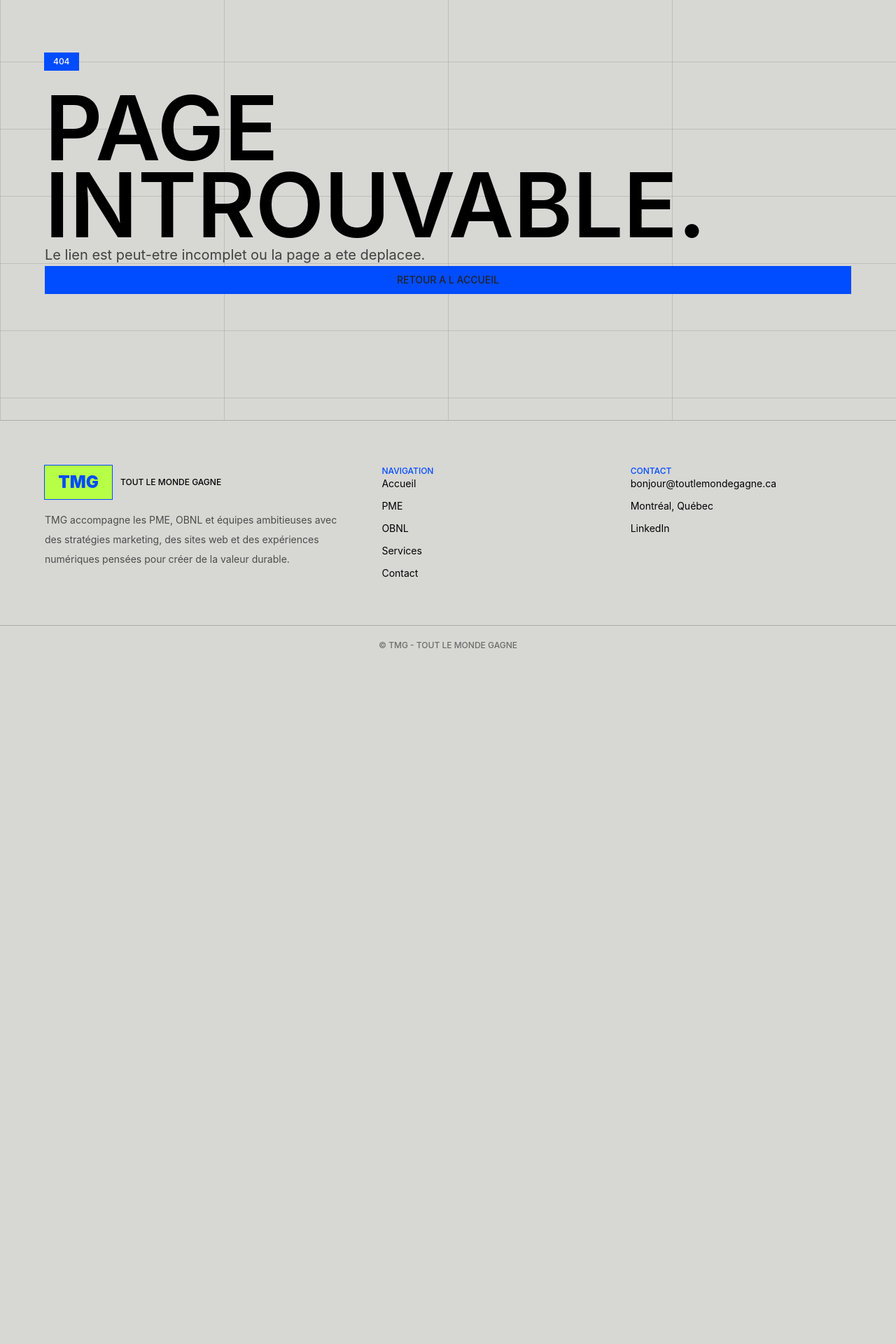
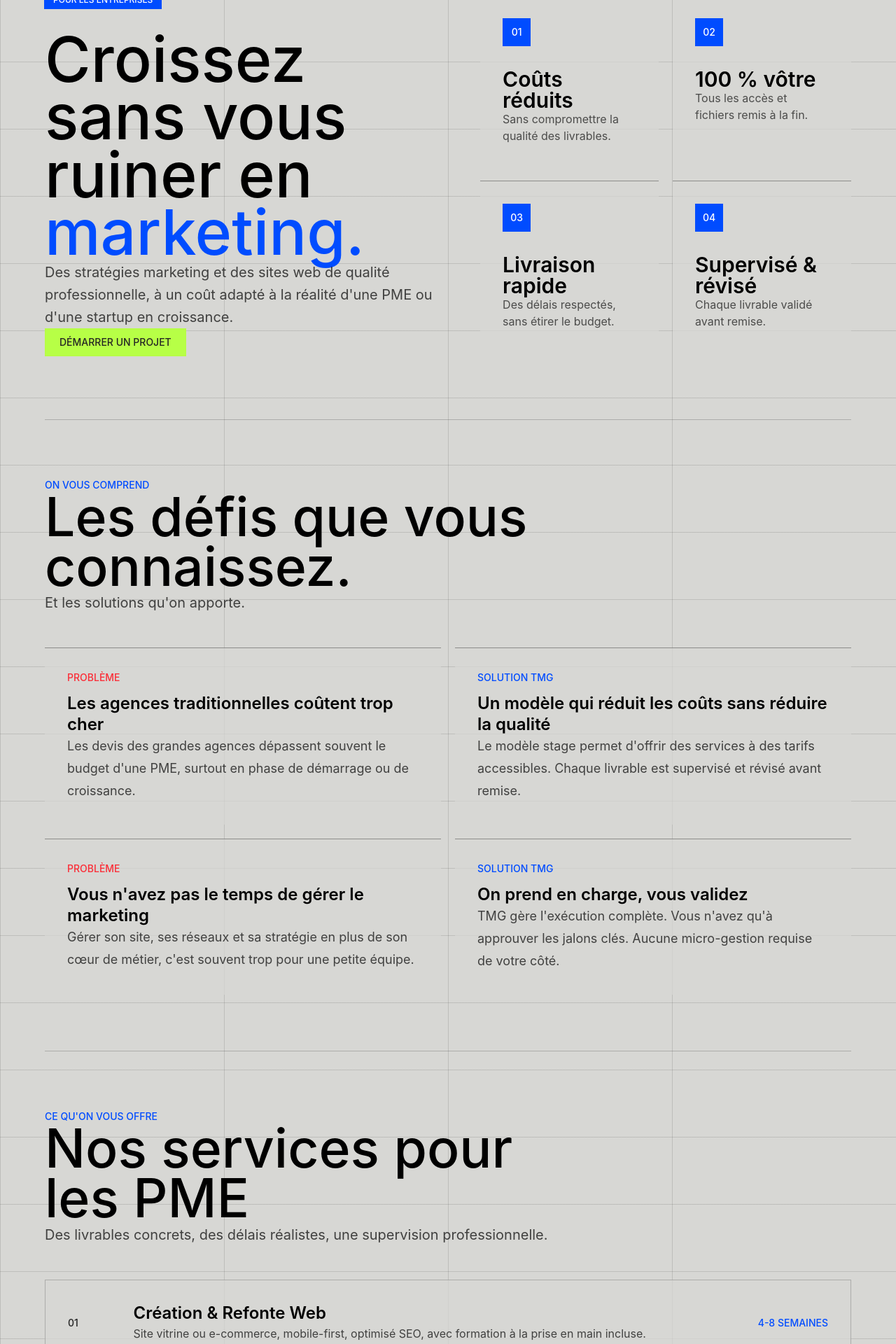
Before and after one commit to ToutLeMondeGagne/tmg-website, a React (Vite) app: page /pme in a window 1280 px wide. Shown: the part 200-2120 px from the top of the page at 70% size. Before the commit the page ends 1150 px from the top, so only its background shows below. Built offline with nearby package versions, Linux system fonts and the light colour scheme; no server answers.

Commit message:
feat: ajouter la page pme entreprises
- ajoute une page dediee pour les PME avec hero, promesses, defis et services

- branche les routes /pme et /entreprises

- met a jour les liens PME dans la navbar, le menu mobile, le footer et la page Services

```diff
--- a/src/App.jsx
+++ b/src/App.jsx
@@ -4,6 +4,7 @@ import Contact from './pages/Contact'
 import Services from './pages/Services'
 import { MarketingService, WebService } from './pages/ServiceDetail'
 import Stage from './pages/Stage'
+import Pme from './pages/Pme'
 import Obnl from './pages/Obnl'
 import About from './pages/About'
 import QA from './pages/QA'
@@ -25,6 +26,8 @@ function App() {
           <Route path="/services" element={<Services />} />
           <Route path="/services/web" element={<WebService />} />
           <Route path="/services/marketing" element={<MarketingService />} />
+          <Route path="/pme" element={<Pme />} />
+          <Route path="/entreprises" element={<Pme />} />
           <Route path="/obnl" element={<Obnl />} />
           <Route path="/stage" element={<Stage />} />
           <Route path="/a-propos" element={<About />} />
--- a/src/components/layout/Footer.jsx
+++ b/src/components/layout/Footer.jsx
@@ -2,7 +2,7 @@ import { Link } from 'react-router-dom'
 
 const footerLinks = [
   { label: 'Accueil', to: '/' },
-  { label: 'PME', to: '/services#pme' },
+  { label: 'PME', to: '/pme' },
   { label: 'OBNL', to: '/obnl' },
   { label: 'Services', to: '/services' },
   { label: 'Contact', to: '/contact' },
--- a/src/components/layout/MobileMenu.jsx
+++ b/src/components/layout/MobileMenu.jsx
@@ -5,7 +5,7 @@ import { serviceLinks } from './serviceLinks'
 
 const mobileLinks = [
   { label: 'Accueil', to: '/' },
-  { label: 'PME', to: '/services#pme' },
+  { label: 'PME', to: '/pme' },
   { label: 'OBNL', to: '/obnl' },
   { label: 'Services', to: '/services', children: serviceLinks },
   { label: 'Stagiaires', to: '/stage' },
--- a/src/components/layout/Navbar.jsx
+++ b/src/components/layout/Navbar.jsx
@@ -5,7 +5,7 @@ import { serviceLinks } from './serviceLinks'
 
 const navLinks = [
   { label: 'Accueil', to: '/' },
-  { label: 'PME', to: '/services#pme' },
+  { label: 'PME', to: '/pme' },
   { label: 'OBNL', to: '/obnl' },
   { label: 'Stagiaires', to: '/stage' },
   { label: 'Contact', to: '/contact' },
--- /dev/null
+++ b/src/pages/Pme.jsx
@@ -0,0 +1,194 @@
+import { Link } from 'react-router-dom'
+import { PageContainer } from '../components/layout'
+import { Button, Card, SectionLabel } from '../components/ui'
+
+const promises = [
+  {
+    title: 'Coûts réduits',
+    text: 'Sans compromettre la qualité des livrables.',
+  },
+  {
+    title: '100 % vôtre',
+    text: 'Tous les accès et fichiers remis à la fin.',
+  },
+  {
+    title: 'Livraison rapide',
+    text: 'Des délais respectés, sans étirer le budget.',
+  },
+  {
+    title: 'Supervisé & révisé',
+    text: 'Chaque livrable validé avant remise.',
+  },
+]
+
+const challenges = [
+  {
+    problemTitle: 'Les agences traditionnelles coûtent trop cher',
+    problem:
+      "Les devis des grandes agences dépassent souvent le budget d'une PME, surtout en phase de démarrage ou de croissance.",
+    answerTitle: 'Un modèle qui réduit les coûts sans réduire la qualité',
+    answer:
+      "Le modèle stage permet d'offrir des services à des tarifs accessibles. Chaque livrable est supervisé et révisé avant remise.",
+  },
+  {
+    problemTitle: "Vous n'avez pas le temps de gérer le marketing",
+    problem:
+      "Gérer son site, ses réseaux et sa stratégie en plus de son cœur de métier, c'est souvent trop pour une petite équipe.",
+    answerTitle: 'On prend en charge, vous validez',
+    answer:
+      "TMG gère l'exécution complète. Vous n'avez qu'à approuver les jalons clés. Aucune micro-gestion requise de votre côté.",
+  },
+]
+
+const pmeServices = [
+  {
+    title: 'Création & Refonte Web',
+    text: 'Site vitrine ou e-commerce, mobile-first, optimisé SEO, avec formation à la prise en main incluse.',
+    timeline: '4-8 semaines',
+    href: '/services/web',
+  },
+  {
+    title: 'Stratégie & Audit Marketing',
+    text: "Analyse de votre positionnement, de vos concurrents et plan d'action détaillé avec indicateurs de succès.",
+    timeline: '2-4 semaines',
+    href: '/services/marketing',
+  },
+]
+
+export default function Pme() {
+  return (
+    <main>
+      <PageContainer>
+        <section className="grid min-h-[calc(100svh-6rem)] gap-12 border-b border-black/20 py-20 text-left lg:grid-cols-[0.52fr_0.48fr] lg:items-center">
+          <div className="space-y-8">
+            <SectionLabel>Pour les entreprises</SectionLabel>
+            <h1 className="max-w-4xl text-[clamp(3.2rem,7vw,8rem)] font-medium leading-[0.92] tracking-normal text-black">
+              Croissez sans vous ruiner en{' '}
+              <span className="text-[var(--blue)]">marketing.</span>
+            </h1>
+            <p className="max-w-xl text-xl leading-8 text-black/70">
+              Des stratégies marketing et des sites web de qualité
+              professionnelle, à un coût adapté à la réalité d&apos;une PME ou
+              d&apos;une startup en croissance.
+            </p>
+            <Button href="/contact" variant="secondary">
+              Démarrer un projet
+            </Button>
+          </div>
+
+          <div className="grid gap-5 sm:grid-cols-2">
+            {promises.map((promise, index) => (
+              <Card
+                key={promise.title}
+                className="min-h-44 text-left text-black"
+                padding="p-8"
+              >
+                <span className="mb-8 flex h-10 w-10 items-center justify-center border border-[var(--blue)] bg-[var(--blue)] text-sm font-medium text-white">
+                  0{index + 1}
+                </span>
+                <h2 className="mb-2 text-3xl font-semibold leading-none text-black">
+                  {promise.title}
+                </h2>
+                <p className="text-base leading-6 text-black/65">{promise.text}</p>
+              </Card>
+            ))}
+          </div>
+        </section>
+
+        <section className="border-b border-black/20 py-20 text-left">
+          <div className="mb-12 max-w-3xl space-y-5">
+            <span className="text-sm font-medium uppercase text-[var(--blue)]">
+              On vous comprend
+            </span>
+            <h2 className="text-[clamp(2.8rem,6vw,6.5rem)] font-medium leading-[0.92] tracking-normal text-black">
+              Les défis que vous connaissez.
+            </h2>
+            <p className="text-xl leading-8 text-black/70">
+              Et les solutions qu&apos;on apporte.
+            </p>
+          </div>
+
+          <div className="space-y-5">
+            {challenges.map((item) => (
+              <div key={item.problemTitle} className="grid gap-5 lg:grid-cols-2">
+                <Card className="text-left text-black" padding="p-8">
+                  <span className="mb-3 block text-sm font-medium uppercase text-red-500">
+                    Problème
+                  </span>
+                  <h3 className="mb-4 text-2xl font-semibold leading-tight text-black">
+                    {item.problemTitle}
+                  </h3>
+                  <p className="text-lg leading-8 text-black/70">{item.problem}</p>
+                </Card>
+
+                <Card className="text-left text-black" padding="p-8">
+                  <span className="mb-3 block text-sm font-medium uppercase text-[var(--blue)]">
+                    Solution TMG
+                  </span>
+                  <h3 className="mb-4 text-2xl font-semibold leading-tight text-black">
+                    {item.answerTitle}
+                  </h3>
+                  <p className="text-lg leading-8 text-black/70">{item.answer}</p>
+                </Card>
+              </div>
+            ))}
+          </div>
+        </section>
+
+        <section className="border-b border-black/20 py-20 text-left">
+          <div className="mb-12 max-w-3xl space-y-5">
+            <span className="text-sm font-medium uppercase text-[var(--blue)]">
+              Ce qu&apos;on vous offre
+            </span>
+            <h2 className="text-[clamp(2.8rem,6vw,6.5rem)] font-medium leading-[0.92] tracking-normal text-black">
+              Nos services pour les PME
+            </h2>
+            <p className="text-xl leading-8 text-black/70">
+              Des livrables concrets, des délais réalistes, une supervision
+              professionnelle.
+            </p>
+          </div>
+
+          <div className="space-y-5">
+            {pmeServices.map((service, index) => (
+              <Link
+                key={service.title}
+                to={service.href}
+                className="grid gap-6 border border-black/20 bg-[var(--card)] p-8 text-left text-black transition duration-200 hover:-translate-y-0.5 hover:bg-black/5 focus-visible:outline focus-visible:outline-2 focus-visible:outline-offset-2 focus-visible:outline-[var(--blue)] md:grid-cols-[0.08fr_1fr_auto] md:items-center"
+              >
+                <span className="text-sm font-medium">0{index + 1}</span>
+                <div>
+                  <h3 className="mb-2 text-2xl font-semibold leading-tight text-black">
+                    {service.title}
+                  </h3>
+                  <p className="max-w-4xl text-base leading-7 text-black/70">
+                    {service.text}
+                  </p>
+                </div>
+                <span className="text-sm font-medium uppercase text-[var(--blue)]">
+                  {service.timeline}
+                </span>
+              </Link>
+            ))}
+          </div>
+        </section>
+
+        <section className="grid gap-8 py-20 text-left lg:grid-cols-[0.6fr_0.4fr] lg:items-end">
+          <div>
+            <h2 className="max-w-4xl text-[clamp(2.8rem,6vw,6.5rem)] font-medium leading-[0.92] tracking-normal text-black">
+              Un budget adapté à votre réalité.
+            </h2>
+            <p className="mt-6 max-w-xl text-xl leading-8 text-black/70">
+              On ne pratique pas les tarifs d&apos;une grande agence. On discute
+              de votre projet, de vos contraintes, et on trouve ensemble une
+              approche qui vous convient.
+            </p>
+          </div>
+          <Button href="/contact" className="justify-self-start lg:justify-self-end">
+            Démarrer un projet
+          </Button>
+        </section>
+      </PageContainer>
+    </main>
+  )
+}
--- a/src/pages/Services.jsx
+++ b/src/pages/Services.jsx
@@ -6,7 +6,7 @@ const services = [
     id: 'pme',
     title: 'PME',
     text: 'Clarifier votre offre, renforcer votre presence web et attirer des clients mieux alignes.',
-    href: '/services/web',
+    href: '/pme',
   },
   {
     id: 'obnl',
```
